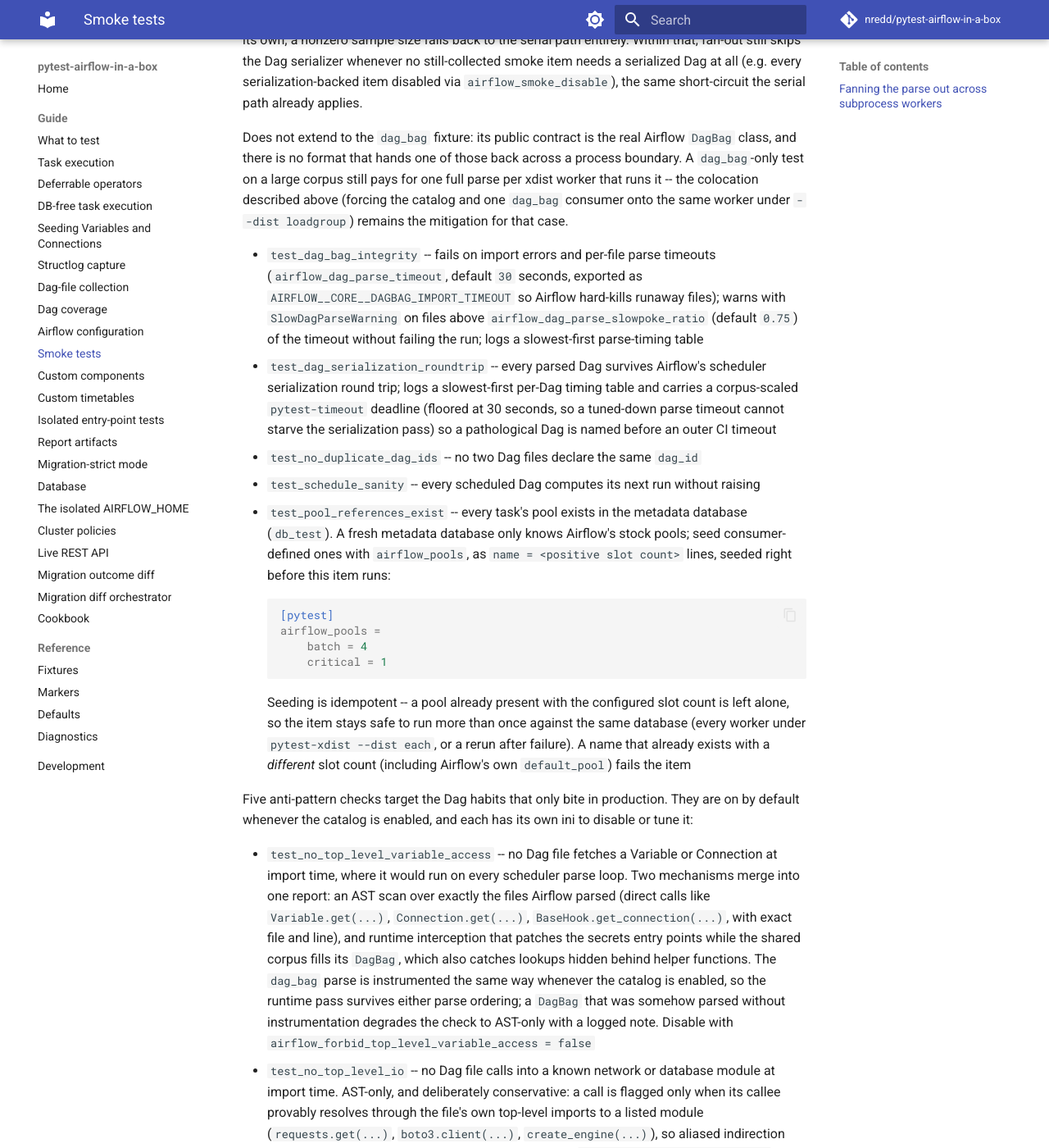
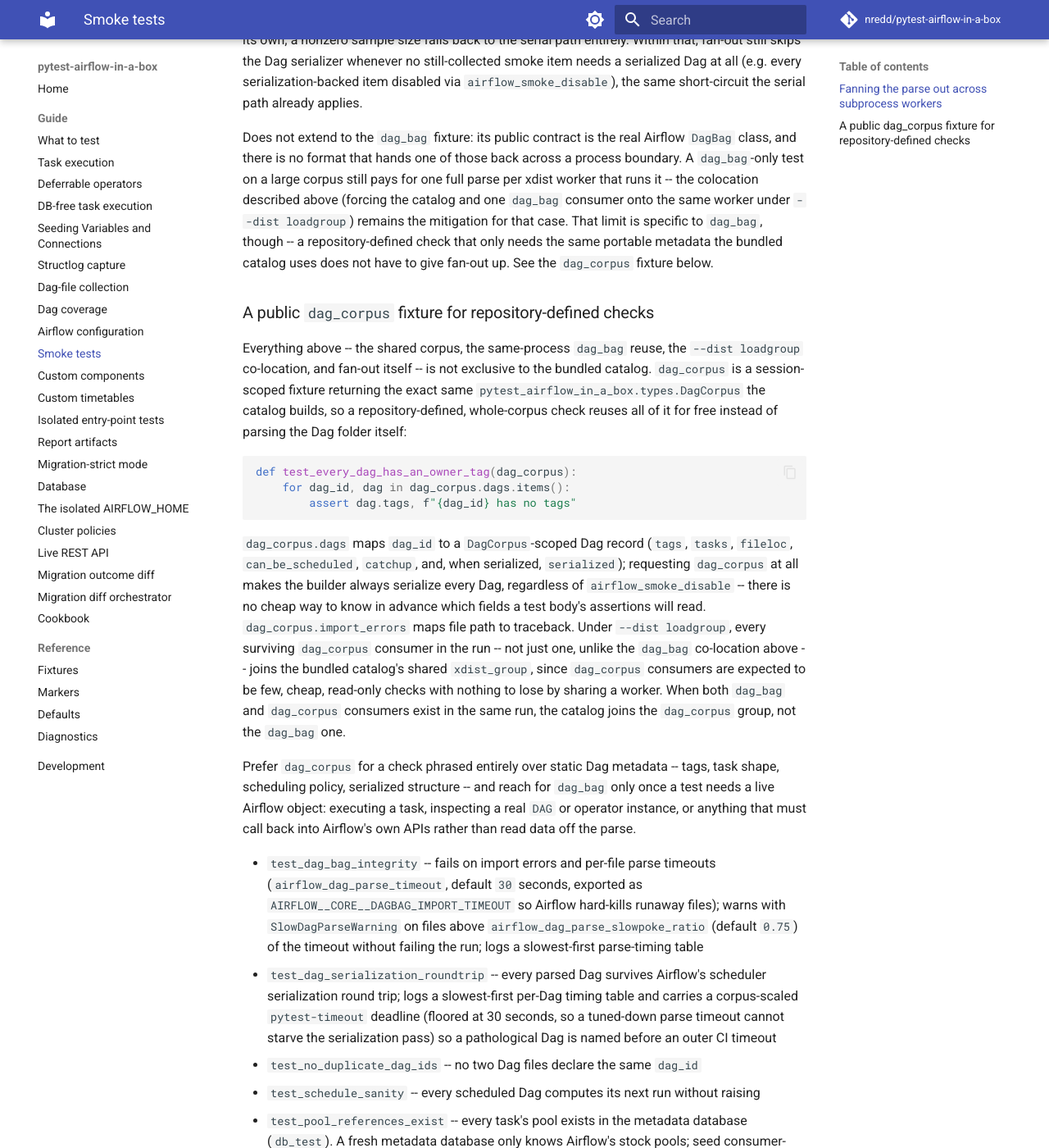
Before and after one commit to nredd/pytest-airflow-in-a-box, an MkDocs documentation site: the page built from docs/guide/smoke-tests.md, in a window 1280 px wide and 1400 px high, scrolled down 2606 px. Shown: the whole window at 82% size. Built offline with MkDocs 1.6.1 and Material for MkDocs 9.7.7, drawn with Linux system fonts in a browser that asks for light colours; comment, search, counter and statistics services are not loaded.

Commit message:
Document the dag_corpus fixture and the dagcorpus.py extraction
Changes:
- docs/reference/fixtures.md: new dag_corpus row and DagCorpus in the return-types list
- docs/guide/smoke-tests.md: new subsection introducing dag_corpus, and correct the
  "Does not extend to the dag_bag fixture" paragraph so it and the new subsection
  don't read as contradictory
- CONTEXT.md: glossary entries for DagCorpus and dag_corpus
- AGENTS.md: note dagcorpus.py and the dag_corpus fixture in the Layout section
- changelog.d/277.added.md: towncrier fragment
- docs/adr/0003-extract-dag-corpus-from-smoke.md: why the extraction happened now,
  the serialization-need fix, and the orjson swap that was profiled and rejected

Note: the changelog-fragment-required pre-commit hook is skipped here (SKIP=) for the
same reason noted on an earlier commit in this sequence -- at pre-commit time HEAD
still points at the commit before this one, so the hook cannot see the fragment this
very commit is adding. towncrier check --compare-with origin/main passes once this
commit actually lands (verified manually below).

````diff
--- a/docs/guide/smoke-tests.md
+++ b/docs/guide/smoke-tests.md
@@ -118,7 +118,41 @@ Does not extend to the `dag_bag` fixture: its public contract is the real Airflo
 boundary. A `dag_bag`-only test on a large corpus still pays for one full parse per
 xdist worker that runs it -- the colocation described above (forcing the catalog and one
 `dag_bag` consumer onto the same worker under `--dist loadgroup`) remains the mitigation
-for that case.
+for that case. That limit is specific to `dag_bag`, though -- a repository-defined check
+that only needs the same portable metadata the bundled catalog uses does not have to
+give fan-out up. See the `dag_corpus` fixture below.
+
+### A public `dag_corpus` fixture for repository-defined checks
+
+Everything above -- the shared corpus, the same-process `dag_bag` reuse, the
+`--dist loadgroup` co-location, and fan-out itself -- is not exclusive to the bundled
+catalog. `dag_corpus` is a session-scoped fixture returning the exact same
+`pytest_airflow_in_a_box.types.DagCorpus` the catalog builds, so a repository-defined,
+whole-corpus check reuses all of it for free instead of parsing the Dag folder itself:
+
+```python
+def test_every_dag_has_an_owner_tag(dag_corpus):
+    for dag_id, dag in dag_corpus.dags.items():
+        assert dag.tags, f"{dag_id} has no tags"
+```
+
+`dag_corpus.dags` maps `dag_id` to a `DagCorpus`-scoped Dag record (`tags`, `tasks`,
+`fileloc`, `can_be_scheduled`, `catchup`, and, when serialized, `serialized`); requesting
+`dag_corpus` at all makes the builder always serialize every Dag, regardless of
+`airflow_smoke_disable` -- there is no cheap way to know in advance which fields a test
+body's assertions will read. `dag_corpus.import_errors` maps file path to traceback.
+Under `--dist loadgroup`, every surviving `dag_corpus` consumer in the run -- not just
+one, unlike the `dag_bag` co-location above -- joins the bundled catalog's shared
+`xdist_group`, since `dag_corpus` consumers are expected to be few, cheap, read-only
+checks with nothing to lose by sharing a worker. When both `dag_bag` and `dag_corpus`
+consumers exist in the same run, the catalog joins the `dag_corpus` group, not the
+`dag_bag` one.
+
+Prefer `dag_corpus` for a check phrased entirely over static Dag metadata -- tags,
+task shape, scheduling policy, serialized structure -- and reach for `dag_bag` only once
+a test needs a live Airflow object: executing a task, inspecting a real `DAG` or operator
+instance, or anything that must call back into Airflow's own APIs rather than read data
+off the parse.
 
 - `test_dag_bag_integrity` -- fails on import errors and per-file parse timeouts
   (`airflow_dag_parse_timeout`, default `30` seconds, exported as
````
Also changed, not shown: AGENTS.md (+4 -3 lines), CONTEXT.md (+20 -0 lines), changelog.d/277.added.md (added, +1 -0 lines), docs/adr/0003-extract-dag-corpus-from-smoke.md (added, +92 -0 lines), docs/reference/fixtures.md (+3 -2 lines).
